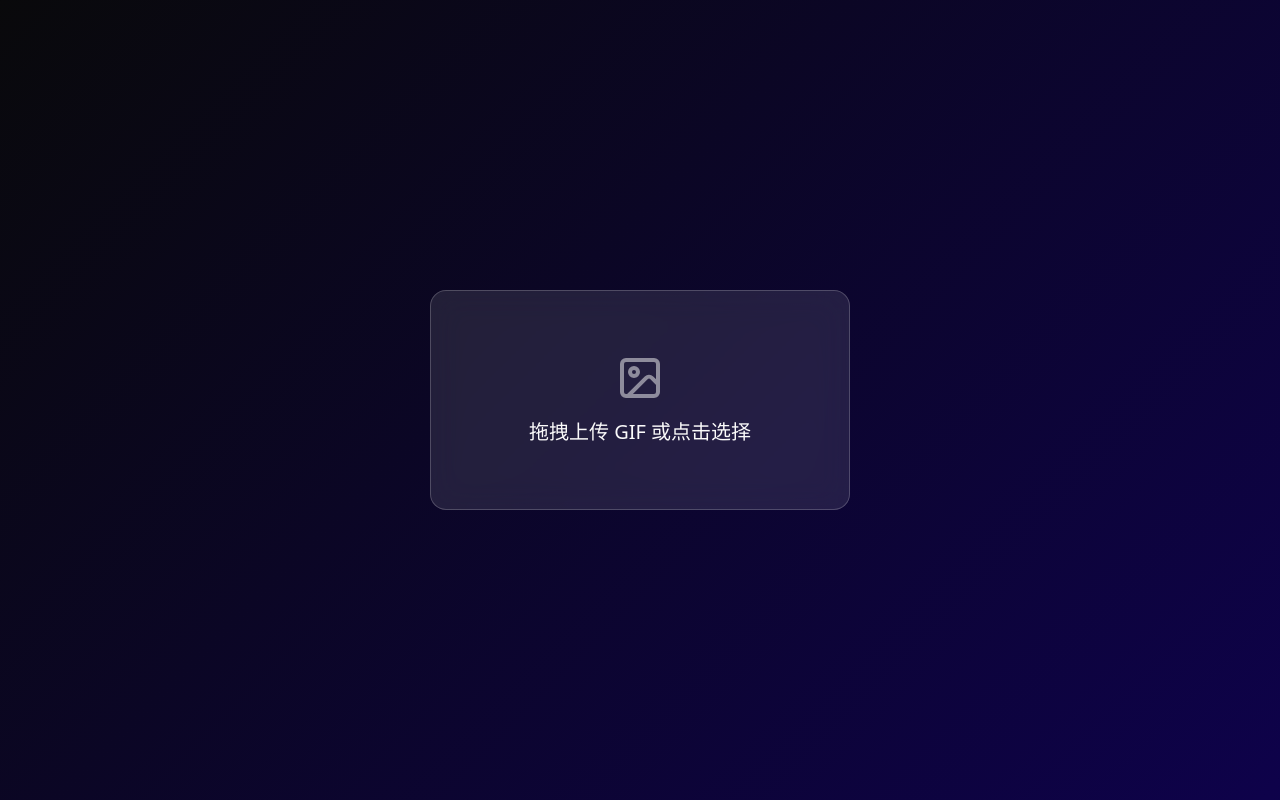
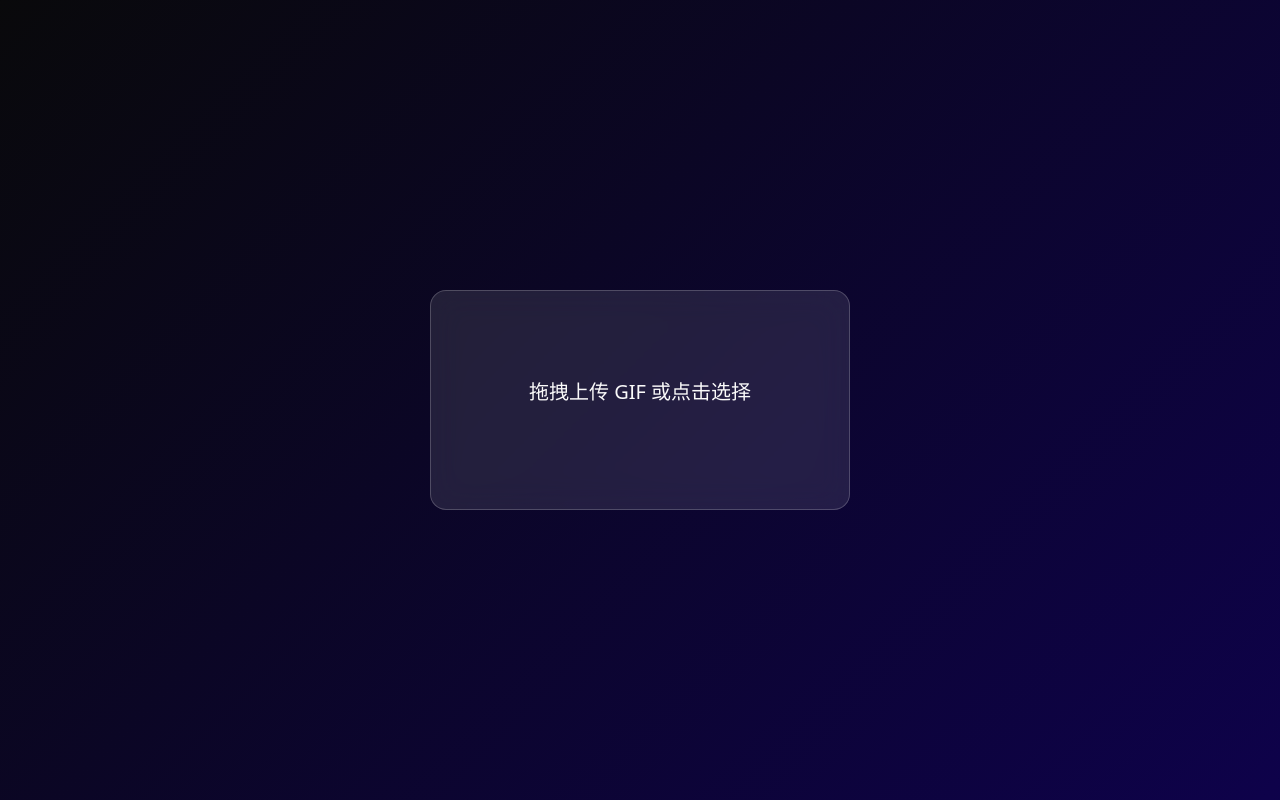
Before and after one commit to yoyicue/gif_compressor_app, a React (Vite) app: page / in a window 1280 px wide. Built offline with nearby package versions, Linux system fonts and the light colour scheme.

Commit message:
Reverted to commit 3f9d4abd1d670bcfcae000f4fd44adb299086078

```diff
--- a/src/components/DragDrop.tsx
+++ b/src/components/DragDrop.tsx
@@ -2,14 +2,12 @@
 import { useDropzone } from '../hooks/useDropzone';
 import { strings } from '../utils/constants';
 import type { FileInfo } from '../types';
-import { ImageIcon } from 'lucide-react';
 
 interface DragDropProps {
   onFileAccepted: (fileInfo: FileInfo) => void;
-  preview?: string;
 }
 
-export function DragDrop({ onFileAccepted, preview }: DragDropProps) {
+export function DragDrop({ onFileAccepted }: DragDropProps) {
   const { isDragActive, onDrop, onDragOver, onDragLeave, onFileSelect } = useDropzone({
     onFileAccepted,
   });
@@ -31,24 +29,9 @@ export function DragDrop({ onFileAccepted, preview }: DragDropProps) {
         accept=".gif"
         onChange={onFileSelect}
       />
-
-      {preview ? (
-        <div className="w-full h-full flex flex-col items-center justify-center gap-4">
-          <img
-            src={preview}
-            alt="GIF Preview"
-            className="max-h-[160px] rounded-lg object-contain"
-          />
-          <p className="text-sm opacity-70">{strings.dragDropToReplace}</p>
-        </div>
-      ) : (
-        <div className="flex flex-col items-center gap-4">
-          <ImageIcon className="w-12 h-12 opacity-50" />
-          <p className="text-xl font-medium">
-            {isDragActive ? strings.dragActive : strings.dragDropTitle}
-          </p>
-        </div>
-      )}
+      <p className="text-xl font-medium mb-4">
+        {isDragActive ? strings.dragActive : strings.dragDropTitle}
+      </p>
     </div>
   );
 }
--- a/src/hooks/useDropzone.ts
+++ b/src/hooks/useDropzone.ts
@@ -3,16 +3,12 @@ import { useState, useCallback } from 'react';
 import { DragEvent, ChangeEvent } from 'react';
 
 interface UseDropzoneProps {
-  onFileAccepted: (file: { name: string, path: string, previewUrl?: string }) => void;
+  onFileAccepted: (file: { name: string, path: string }) => void;
   accept?: string[];
 }
 
 export function useDropzone({ onFileAccepted, accept = ['.gif'] }: UseDropzoneProps) {
   const [isDragActive, setIsDragActive] = useState(false);
-
-  const generatePreviewUrl = (file: File) => {
-    return URL.createObjectURL(file);
-  };
 
   const onDrop = useCallback(
     (e: DragEvent<HTMLDivElement>) => {
@@ -21,10 +17,9 @@ export function useDropzone({ onFileAccepted, accept = ['.gif'] }: UseDropzonePr
 
       const file = e.dataTransfer.files[0];
       if (file && accept.some(ext => file.name.toLowerCase().endsWith(ext))) {
-        const previewUrl = generatePreviewUrl(file);
         // For Tauri, we can access the file path through a custom property
         const filePath = (file as any).path;
-        onFileAccepted({ name: file.name, path: filePath, previewUrl });
+        onFileAccepted({ name: file.name, path: filePath });
       }
     },
     [onFileAccepted, accept]
@@ -44,10 +39,9 @@ export function useDropzone({ onFileAccepted, accept = ['.gif'] }: UseDropzonePr
     (e: ChangeEvent<HTMLInputElement>) => {
       const file = e.target.files?.[0];
       if (file && accept.some(ext => file.name.toLowerCase().endsWith(ext))) {
-        const previewUrl = generatePreviewUrl(file);
         // For Tauri, we can access the file path through a custom property
         const filePath = (file as any).path;
-        onFileAccepted({ name: file.name, path: filePath, previewUrl });
+        onFileAccepted({ name: file.name, path: filePath });
       }
     },
     [onFileAccepted, accept]
--- a/src/types/fileInfo.ts
+++ b/src/types/fileInfo.ts
@@ -2,5 +2,4 @@
 export interface FileInfo {
   name: string;
   path: string;
-  previewUrl?: string;
 }
--- a/src/utils/constants.ts
+++ b/src/utils/constants.ts
@@ -1,3 +1,4 @@
+
 export const strings = {
   dragDropTitle: "拖拽上传 GIF 或点击选择",
   dragActive: "放开以上传文件",
@@ -16,7 +17,6 @@ export const strings = {
   targetSize: "目标大小 (KB)",
   minFramePercent: "最小帧率百分比",
   threads: "线程数 (0 = 自动)",
-  dragDropToReplace: "拖拽或点击更换GIF",
 };
 
 export const installGuides = {
```
